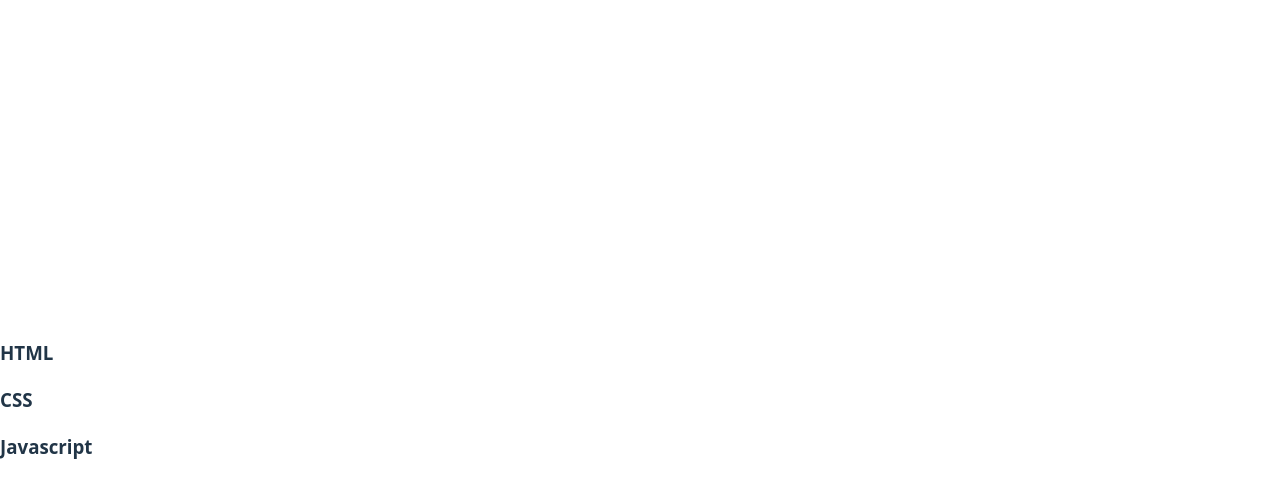
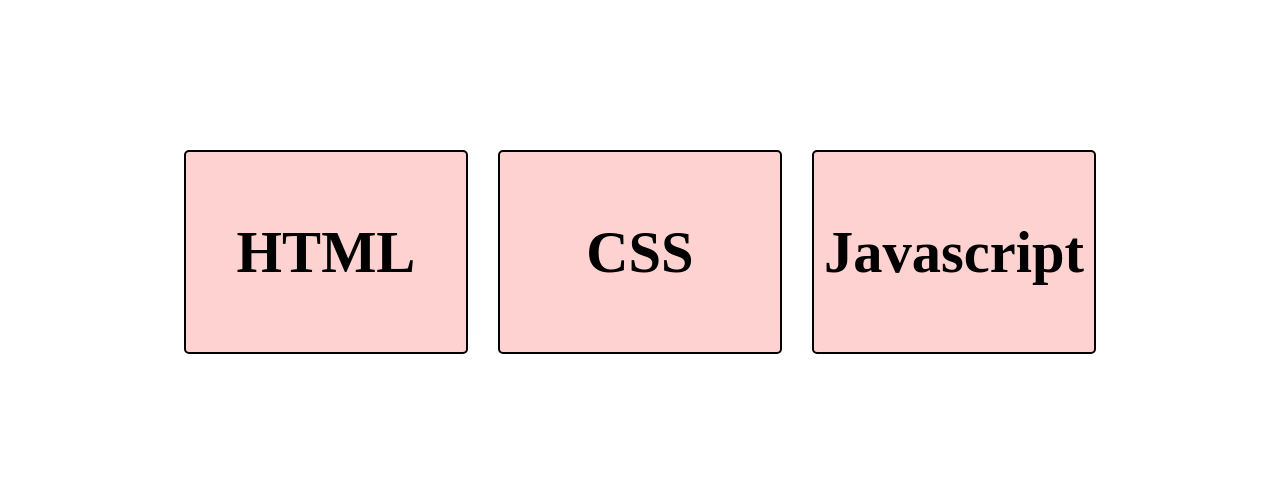
Before and after one commit to Kunal844/FullStackDev, a React (Vite) app in the folder React/my-app/: page / in a window 1280 px wide. Shown: the top 498 px of the page. Built offline with nearby package versions, Linux system fonts and the light colour scheme.

Commit message:
Update index.css

```diff
--- a/React/my-app/src/index.css
+++ b/React/my-app/src/index.css
@@ -1,68 +1,23 @@
-:root {
-  font-family: system-ui, Avenir, Helvetica, Arial, sans-serif;
-  line-height: 1.5;
-  font-weight: 400;
+.card{
+    border: 2px solid black;
+    border-radius: 5px;
+    height: 200px;
+    width: 280px;
+    font-size: 50px;
+    display:flex;
+    align-items:center;
+    justify-content:center;
+    background-color: rgba(255, 0, 0, 0.178);
 
-  color-scheme: light dark;
-  color: black(255, 255, 255, 0.87);
-  background-color: #242424;
+}
+.card:hover{
+    border: 3px solid red;
 
-  font-synthesis: none;
-  text-rendering: optimizeLegibility;
-  -webkit-font-smoothing: antialiased;
-  -moz-osx-font-smoothing: grayscale;
 }
-
-a {
-  font-weight: 500;
-  color: #646cff;
-  text-decoration: inherit;
+.center{
+    display:flex;
+    align-items:center;
+    justify-content:center;
+    gap: 30px;
+    margin-top: 150px;
 }
-a:hover {
-  color: #535bf2;
-}
-
-body {
-  margin: 0;
-  display: flex;
-  place-items: center;
-  min-width: 320px;
-  min-height: 100vh;
-}
-
-h1 {
-  font-size: 3.2em;
-  line-height: 1.1;
-}
-
-button {
-  border-radius: 8px;
-  border: 1px solid transparent;
-  padding: 0.6em 1.2em;
-  font-size: 1em;
-  font-weight: 500;
-  font-family: inherit;
-  background-color: #1a1a1a;
-  cursor: pointer;
-  transition: border-color 0.25s;
-}
-button:hover {
-  border-color: #646cff;
-}
-button:focus,
-button:focus-visible {
-  outline: 4px auto -webkit-focus-ring-color;
-}
-
-@media (prefers-color-scheme: light) {
-  :root {
-    color: #213547;
-    background-color:#ffffff;
-  }
-  a:hover {
-    color: #747bff;
-  }
-  button {
-    background-color: #f9f9f9;
-  }
-}
```
